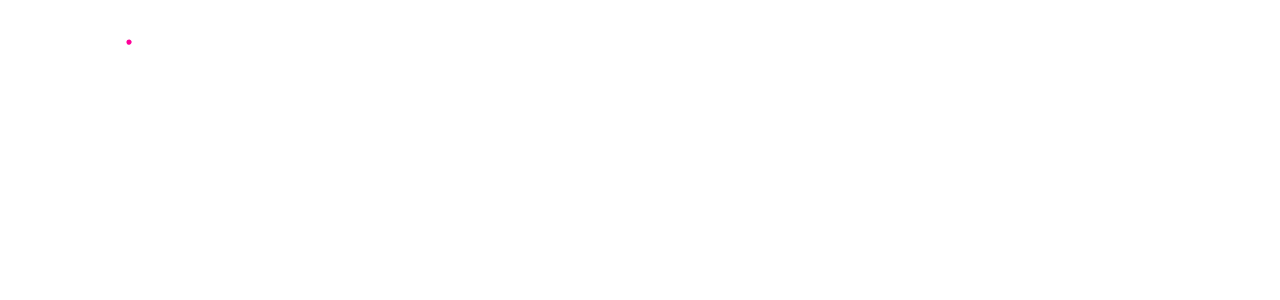
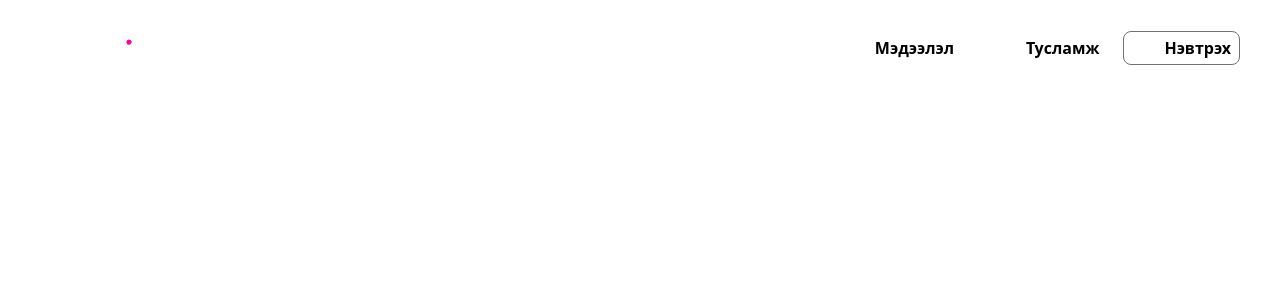
Before and after one commit to zedude321/ondo, a Next.js app: page / in a window 1280 px wide. Shown: the top 300 px of the page. Built offline with nearby package versions, Linux system fonts and the light colour scheme.

Commit message:
header finished

```diff
--- /dev/null
+++ b/assets/account.js
@@ -0,0 +1,42 @@
+import React from "react";
+
+function Account({color}) {
+  return (
+    <svg
+      xmlns="http://www.w3.org/2000/svg"
+      width="24"
+      height="24"
+      fill="none"
+      viewBox="0 0 24 24"
+    >
+      <g clipPath="url(#clip0_305_31840)">
+        <path
+          stroke={color == "white" ? "white" : "black"}
+          strokeLinecap="round"
+          strokeLinejoin="round"
+          strokeWidth="1.5"
+          d="M12 21.25a9.25 9.25 0 100-18.5 9.25 9.25 0 000 18.5z"
+        ></path>
+        <path
+          fill={color == "white" ? "white" : "black"}
+          d="M6.58 13.23a.75.75 0 010-1.06l2.584-2.584A2 2 0 0110.58 9h2.843a2 2 0 011.414.586l2.583 2.583a.75.75 0 01-1.06 1.061l-1.682-1.682a.25.25 0 00-.427.177v6.525a.75.75 0 01-1.5 0v-4a.75.75 0 00-1.5 0v4a.75.75 0 01-1.5 0v-6.525a.25.25 0 00-.427-.177L7.641 13.23a.75.75 0 01-1.06 0z"
+        ></path>
+        <rect
+          width="2.5"
+          height="3"
+          x="10.75"
+          y="5"
+          fill={color == "white" ? "white" : "black"}
+          rx="1.25"
+        ></rect>
+      </g>
+      <defs>
+        <clipPath id="clip0_305_31840">
+          <path fill="#fff" d="M0 0H24V24H0z"></path>
+        </clipPath>
+      </defs>
+    </svg>
+  );
+}
+
+export default Account;
--- /dev/null
+++ b/assets/menu.js
@@ -0,0 +1,16 @@
+import React from "react";
+
+function Menu({color}) {
+  return (
+    <svg
+      xmlns="http://www.w3.org/2000/svg"
+      width="30"
+      height="30"
+      viewBox="0 0 30 30"
+    >
+      <path fill={color == "white" ? 'white' : 'black'} d="M3 7a1 1 0 100 2h24a1 1 0 100-2H3zm0 7a1 1 0 100 2h24a1 1 0 100-2H3zm0 7a1 1 0 100 2h24a1 1 0 100-2H3z"></path>
+    </svg>
+  );
+}
+
+export default Menu;
--- /dev/null
+++ b/assets/newspaper.js
@@ -0,0 +1,55 @@
+import React from "react";
+
+function Newspaper({color}) {
+  return (
+    <svg
+      xmlns="http://www.w3.org/2000/svg"
+      width="24"
+      height="24"
+      fill="none"
+      viewBox="0 0 24 24"
+    >
+      <g clipPath="url(#clip0_304_23717)">
+        <mask
+          id="mask0_304_23717"
+          style={{ maskType: "alpha" }}
+          width="19"
+          height="19"
+          x="3"
+          y="3"
+          maskUnits="userSpaceOnUse"
+        >
+          <path
+            fill={color == "white" ? "#FFFFFF" : "#000000"}
+            fillRule="evenodd"
+            d="M22 3H3v19h19V3zm-1.5 7h-5v8a2.5 2.5 0 005 0v-8z"
+            clipRule="evenodd"
+          ></path>
+        </mask>
+        <g mask="url(#mask0_304_23717)">
+          <path
+            stroke={color == "white" ? "#FFFFFF" : "#000000"}
+            strokeLinecap="round"
+            strokeLinejoin="round"
+            strokeWidth="1.5"
+            d="M18 20.5H6.5A2.5 2.5 0 014 18V4h11.5v6L18 20.5z"
+          ></path>
+        </g>
+        <path
+          stroke={color == "white" ? "#FFFFFF" : "#000000"}
+          strokeLinecap="round"
+          strokeLinejoin="round"
+          strokeWidth="1.5"
+          d="M15.5 10h5v8a2.5 2.5 0 01-5 0v-8zM12.5 7H7v3.5h5.5V7zM7 13.5h5.5M7 16.56h5.5"
+        ></path>
+      </g>
+      <defs>
+        <clipPath id="clip0_304_23717">
+          <path fill="#fff" d="M0 0H24V24H0z"></path>
+        </clipPath>
+      </defs>
+    </svg>
+  );
+}
+
+export default Newspaper;
--- /dev/null
+++ b/assets/phone.js
@@ -0,0 +1,30 @@
+import React from "react";
+
+function Phone({color}) {
+  return (
+    <svg
+      xmlns="http://www.w3.org/2000/svg"
+      width="24"
+      height="24"
+      fill="none"
+      viewBox="0 0 24 24"
+    >
+      <g clipPath="url(#clip0_304_23681)">
+        <path
+          stroke={color == "white" ? 'white' : 'black'}
+          strokeLinecap="round"
+          strokeLinejoin="round"
+          strokeWidth="1.5"
+          d="M20.25 14.93v3.3c0 1.23-1.09 2.17-2.31 2C10.6 19.21 4.79 13.4 3.77 6.06c-.17-1.22.77-2.31 2-2.31h3.3a1 1 0 01.99.83l.39 2.19c.14.77-.18 1.55-.82 2l-.89.63c1.43 2.41 3.46 4.42 5.88 5.84l.61-.87c.45-.64 1.23-.96 2-.82l2.19.39c.48.09.83.5.83.99v0z"
+        ></path>
+      </g>
+      <defs>
+        <clipPath id="clip0_304_23681">
+          <path fill="#fff" d="M0 0H24V24H0z"></path>
+        </clipPath>
+      </defs>
+    </svg>
+  );
+}
+
+export default Phone;
--- a/components/header.js
+++ b/components/header.js
@@ -1,11 +1,30 @@
+import Newspaper from "@/assets/newspaper";
 import Logo from "./logo";
+import Phone from "@/assets/phone";
+import Account from "@/assets/account";
+import Menu from "@/assets/menu";
 
 export default function Header () {
+
     return (
-        <div className="h-24 flex items-center justify-between">
+        <div className="h-14 sm:h-16 md:h-24 flex items-center justify-between dark:text-white">
             <Logo />
-            <div className="flex items-center ">
-
+            <div className="flex items-center gap-6 font-semibold text-sm md:text-md">
+                <a href='/news' className="hidden md:flex gap-2 cursor-pointer hover:brightness-50 transition-all items-end mr-4">
+                    <Newspaper color="white" />
+                    Мэдээлэл
+                </a>
+                <a href="/faq" className="hidden md:flex gap-2 cursor-pointer hover:brightness-50 transition-all items-end">
+                    <Phone color="white" />
+                    Тусламж
+                </a>
+                <a href="/login" className="flex gap-2 dark:bg-dark-bg border-dark-gray py-1 p-2 rounded-lg items-center border cursor-pointer hover:border-light-gray hover:brightness-200 transition-all border-box">
+                    <Account color="white" />
+                    Нэвтрэх
+                </a>
+                <div className="max-md:block hidden cursor-pointer">
+                    <Menu color="white" />
+                </div>
             </div>
         </div>
     )
--- a/components/logo.js
+++ b/components/logo.js
@@ -1,5 +1,7 @@
 export default function Logo () {
     return (
-        <svg xmlns="http://www.w3.org/2000/svg" width="96" height="20" viewBox="0 0 96 22"><path fill="#FF0099" d="M92.045 1.868l-.104.052c-1.408.625-2.06 2.264-1.46 3.669l.052.104A2.827 2.827 0 0094.21 7.15l.104-.052c1.408-.625 2.06-2.264 1.46-3.669l-.052-.104a2.766 2.766 0 00-3.677-1.457z"></path><path fill="#FFFFFF" d="M10.848.41h-.47C4.641.41 0 5.041 0 10.765v.469c0 5.724 4.641 10.355 10.378 10.355h.47c5.736 0 10.378-4.631 10.378-10.355v-.469C21.226 5.041 16.584.41 10.848.41zm5.606 10.72a5.73 5.73 0 01-5.737 5.724h-.26c-3.156 0-5.737-2.55-5.737-5.724v-.26a5.73 5.73 0 015.736-5.725h.261c3.155 0 5.737 2.55 5.737 5.725v.26zM78.414.41h-.47c-5.736 0-10.378 4.631-10.378 10.355v.469c0 5.724 4.642 10.355 10.379 10.355h.469c5.736 0 10.378-4.631 10.378-10.355v-.469C88.792 5.041 84.15.41 78.414.41zm-.104 16.418h-.261.26zM42.528.853v20.294h-4.72l-8.97-10.824v10.824H23.18V.853h4.745l8.97 10.823V.853h5.633z"></path><path fill="#FFFFFF" d="M44.613.853h9.622c2.217 0 4.198.416 5.92 1.248 1.72.833 3.05 2.004 4.015 3.539.939 1.535 1.434 3.304 1.434 5.36 0 2.055-.47 3.824-1.434 5.36-.939 1.535-2.295 2.705-4.016 3.538-1.72.832-3.702 1.249-5.919 1.249h-9.622V.853zm9.388 15.714c1.747 0 3.155-.494 4.198-1.482 1.043-.99 1.59-2.342 1.59-4.085 0-1.744-.521-3.097-1.59-4.085-1.07-.989-2.451-1.483-4.198-1.483h-3.625v11.135h3.625z"></path></svg>
+        <a href="/">
+            <svg xmlns="http://www.w3.org/2000/svg" width="96" height="20" viewBox="0 0 96 22"><path fill="#FF0099" d="M92.045 1.868l-.104.052c-1.408.625-2.06 2.264-1.46 3.669l.052.104A2.827 2.827 0 0094.21 7.15l.104-.052c1.408-.625 2.06-2.264 1.46-3.669l-.052-.104a2.766 2.766 0 00-3.677-1.457z"></path><path fill="#FFFFFF" d="M10.848.41h-.47C4.641.41 0 5.041 0 10.765v.469c0 5.724 4.641 10.355 10.378 10.355h.47c5.736 0 10.378-4.631 10.378-10.355v-.469C21.226 5.041 16.584.41 10.848.41zm5.606 10.72a5.73 5.73 0 01-5.737 5.724h-.26c-3.156 0-5.737-2.55-5.737-5.724v-.26a5.73 5.73 0 015.736-5.725h.261c3.155 0 5.737 2.55 5.737 5.725v.26zM78.414.41h-.47c-5.736 0-10.378 4.631-10.378 10.355v.469c0 5.724 4.642 10.355 10.379 10.355h.469c5.736 0 10.378-4.631 10.378-10.355v-.469C88.792 5.041 84.15.41 78.414.41zm-.104 16.418h-.261.26zM42.528.853v20.294h-4.72l-8.97-10.824v10.824H23.18V.853h4.745l8.97 10.823V.853h5.633z"></path><path fill="#FFFFFF" d="M44.613.853h9.622c2.217 0 4.198.416 5.92 1.248 1.72.833 3.05 2.004 4.015 3.539.939 1.535 1.434 3.304 1.434 5.36 0 2.055-.47 3.824-1.434 5.36-.939 1.535-2.295 2.705-4.016 3.538-1.72.832-3.702 1.249-5.919 1.249h-9.622V.853zm9.388 15.714c1.747 0 3.155-.494 4.198-1.482 1.043-.99 1.59-2.342 1.59-4.085 0-1.744-.521-3.097-1.59-4.085-1.07-.989-2.451-1.483-4.198-1.483h-3.625v11.135h3.625z"></path></svg>
+        </a>
     )
 }
--- a/pages/index.js
+++ b/pages/index.js
@@ -8,7 +8,7 @@
 export default function Home() {
   return (
     <div className='w-screen h-screen bg-white dark:bg-dark-bg flex justify-center'>
-      <div className='2xl:w-2xl xl:w-xl w-full'>
+      <div className='xl:w-xl w-[95%]'>
         <Header />
 
         <Footer />
--- a/tailwind.config.js
+++ b/tailwind.config.js
@@ -15,10 +15,13 @@
         'light-gray': 'rgb(156, 156, 156)',
       },
       width: {
-        'xl': '1200px',
-        '2xl': '1420px'
+        'xl': '1200px'
       }
     },
+    fontSize: {
+      'md': '16px',
+      'sm': '14px'
+    }
   },
   plugins: [],
   darkMode: 'media'
```
Also changed, not shown: package.json (+5 -5 lines).
